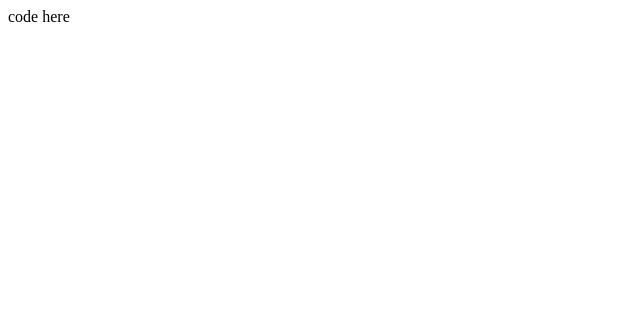
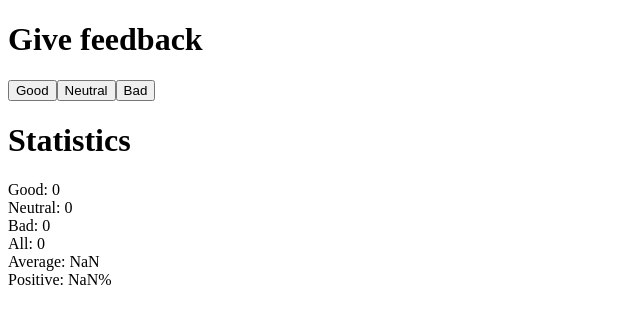
Before and after one commit to lapatinn/fullstack, a React (Vite) app in the folder osa1/unicafe1.6/: page / in a window 1280 px wide. Shown: the top 324 px of the page, without its empty margins (0-640 px from the left). Built offline with nearby package versions, Linux system fonts and the light colour scheme.

Commit message:
Tehtävä 1.6

```diff
--- a/osa1/unicafe1.6/src/App.jsx
+++ b/osa1/unicafe1.6/src/App.jsx
@@ -5,10 +5,36 @@ const App = () => {
   const [good, setGood] = useState(0)
   const [neutral, setNeutral] = useState(0)
   const [bad, setBad] = useState(0)
+  const all = good + neutral + bad
+  const avg = ((good * 1) + (neutral * 0) + (bad * -1)) / all
+  const pos = good / all
 
   return (
     <div>
-      code here
+      <div>
+        <h1>Give feedback</h1>
+        <button onClick={() => setGood(good + 1)}>
+          Good
+        </button>
+        <button onClick={() => setNeutral(neutral + 1)}>
+          Neutral
+        </button>
+        <button onClick={() => setBad(bad + 1)}>
+          Bad
+        </button>
+      </div>
+
+      <div>
+        <h1>Statistics</h1>
+        <p>
+          Good: {good}<br />
+          Neutral: {neutral} <br />
+          Bad: {bad} <br />
+          All: {all} <br />
+          Average: {avg} <br />
+          Positive: {pos}%
+        </p>
+      </div>
     </div>
   )
 }
```
